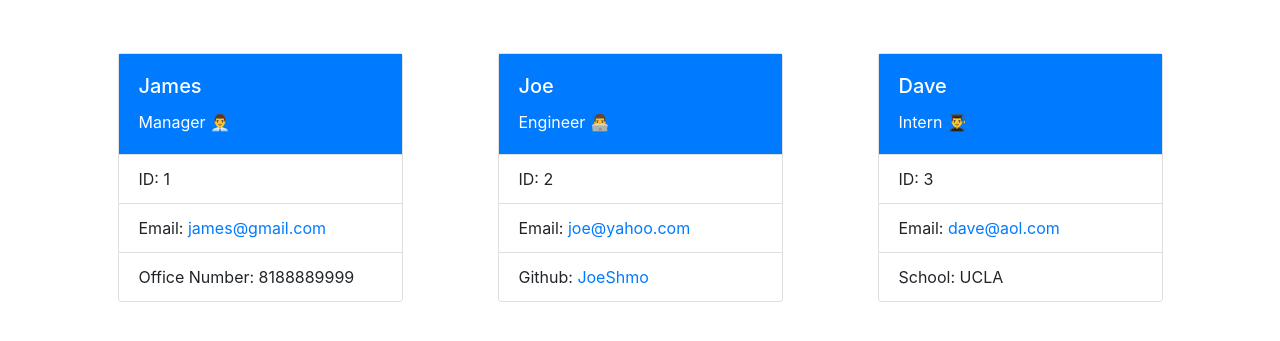
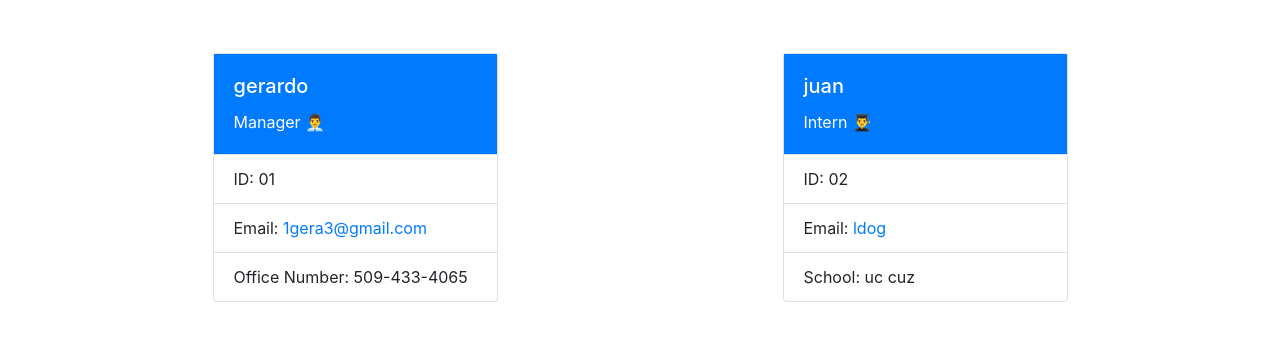
Before and after one commit to 1Gerardo3/Team-Generator, a website: page index.html in a window 1280 px wide. Shown: the part 111-452 px from the top of the page. Drawn offline with nearby package versions, Linux system fonts and the light colour scheme.

Commit message:
fix file set up

```diff
--- a/index.html
+++ b/index.html
@@ -19,35 +19,24 @@
     <div class="row justify-content-around">
     <div class="card col-lg-3 col-md-5 col-sm-12 p-0 my-5 border-radius-10px" style="width: 18rem;">
         <div class="card-body bg-primary text-white">
-          <h5 class="card-title ">James</h5>
+          <h5 class="card-title ">gerardo</h5>
           <p class="card-text">Manager 👨‍💼</p>
         </div>
         <ul class="list-group list-group-flush">
-          <li class="list-group-item">ID: 1</li>
-          <li class="list-group-item">Email: <a href="mailto: james@gmail.com" class="card-link">james@gmail.com</a></li>
-          <li class="list-group-item">Office Number: 8188889999</li>
+          <li class="list-group-item">ID: 01</li>
+          <li class="list-group-item">Email: <a href="mailto: 1gera3@gmail.com" class="card-link">1gera3@gmail.com</a></li>
+          <li class="list-group-item">Office Number: 509-433-4065</li>
         </ul>
       </div>
-    <div class="card col-lg-3 col-md-5 col-sm-12 p-0 my-5" style="width: 18rem;">
-        <div class="card-body bg-primary text-white">
-            <h5 class="card-title ">Joe</h5>
-            <p class="card-text">Engineer 👨‍💻</p>
-        </div>
-        <ul class="list-group list-group-flush">
-            <li class="list-group-item">ID: 2</li>
-            <li class="list-group-item">Email: <a href="mailto: joe@yahoo.com" class="card-link">joe@yahoo.com</a></li>
-            <li class="list-group-item">Github: <a href="https://github.com/JoeShmo" class="card-link">JoeShmo</a></li>
-        </ul>
-    </div>
         <div class="card col-lg-3 col-md-5 col-sm-12 p-0 my-5" style="width: 18rem;">
           <div class="card-body bg-primary text-white">
-            <h5 class="card-title ">Dave</h5>
+            <h5 class="card-title ">juan</h5>
             <p class="card-text">Intern 👨‍🎓</p>
           </div>
           <ul class="list-group list-group-flush">
-            <li class="list-group-item">ID: 3</li>
-            <li class="list-group-item">Email: <a href="mailto: dave@aol.com" class="card-link">dave@aol.com</a></li>
-            <li class="list-group-item">School: UCLA</li>
+            <li class="list-group-item">ID: 02</li>
+            <li class="list-group-item">Email: <a href="mailto: ldog" class="card-link">ldog</a></li>
+            <li class="list-group-item">School: uc cuz</li>
           </ul>
         </div>
         </div>
```
